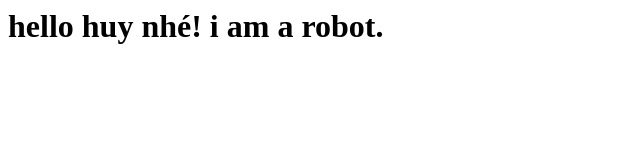
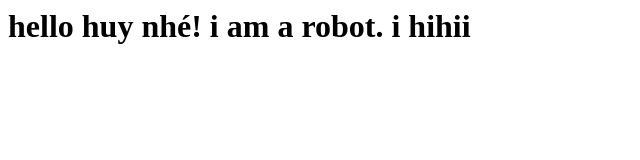
Before and after one commit to huy22091999/OnTap, a plain HTML site: page index.html in a window 1280 px wide. Shown: the whole page, without its empty margins (0-640 px from the left). Drawn offline with Linux system fonts and the light colour scheme.

Commit message:
huy đã tháy đổi code

```diff
--- a/index.html
+++ b/index.html
@@ -1,4 +1,5 @@
 <h1>
     hello huy nhé!
     i am a robot.
+    i hihii
 </h1>
```
